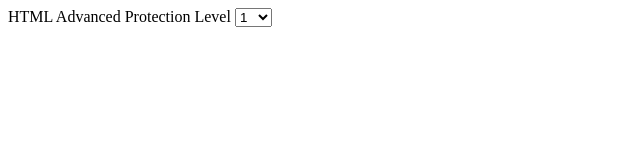
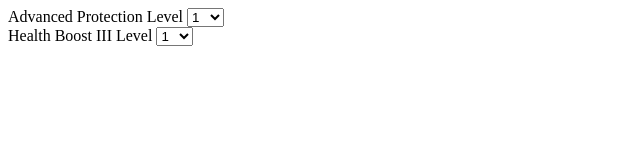
Before and after one commit to dmnemec/lastwar_tools, a plain HTML site: page index.html in a window 1280 px wide. Shown: the whole page, without its empty margins (0-640 px from the left). Drawn offline with Linux system fonts and the light colour scheme.

Commit message:
feat: add healthBoost

```diff
--- a/index.html
+++ b/index.html
@@ -1,4 +1,3 @@
-HTML
 <!DOCTYPE html>
 <html>
 <head>
@@ -18,8 +17,22 @@ HTML
     <option value=9>9</option>
     <option value=10>10</option>
 </select>
+<div id="advProtResult"></div>
+<label for="healthLvl">Health Boost III Level</label>
+<select name="healthLvl" id="healthLvl">
+    <option value=1>1</option>
+    <option value=2>2</option>
+    <option value=3>3</option>
+    <option value=4>4</option>
+    <option value=5>5</option>
+    <option value=6>6</option>
+    <option value=7>7</option>
+    <option value=8>8</option>
+    <option value=9>9</option>
+    <option value=10>10</option>
+</select>
+<div id="healthResult"></div>
 
-<div id="result"></div>
 
     <script>
         const advancedProtectionGold = [
@@ -33,13 +46,21 @@ HTML
         const tierTenGold = 530;
 
         const advProtLvl = document.getElementById('adv-prot-lvl');
+        const hLvl = document.getElementById('healthLvl');
 
-        const resultDiv = document.getElementById('result');
+        const protResultDiv = document.getElementById('advProtResult');
 
         advProtLvl.addEventListener('change', (event) => {
             const protVal = sumRange(advancedProtectionGold, event.target.value, advancedProtectionGold.length-1);
-            resultDiv.textContent = protVal;
+            protResultDiv.textContent = protVal;
         });
+
+        hLvl.addEventListener('change', (event) => {
+            const protVal = sumRange(boostThreeGold, event.target.value, boostThreeGold.length-1);
+            healthResult.textContent = protVal;
+        });
+
+
         console.log(protVal)
 
         function sumRange(arr, start, end) {
```
